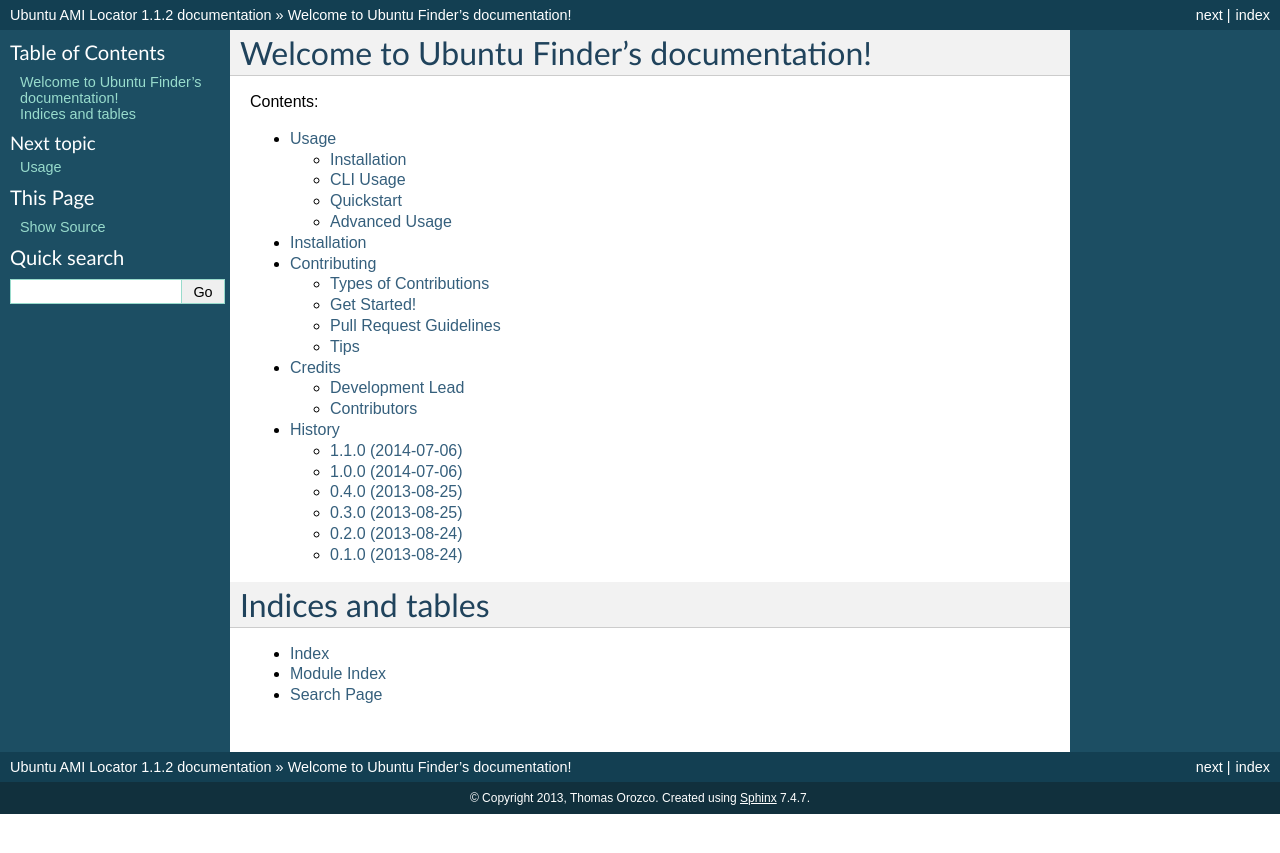
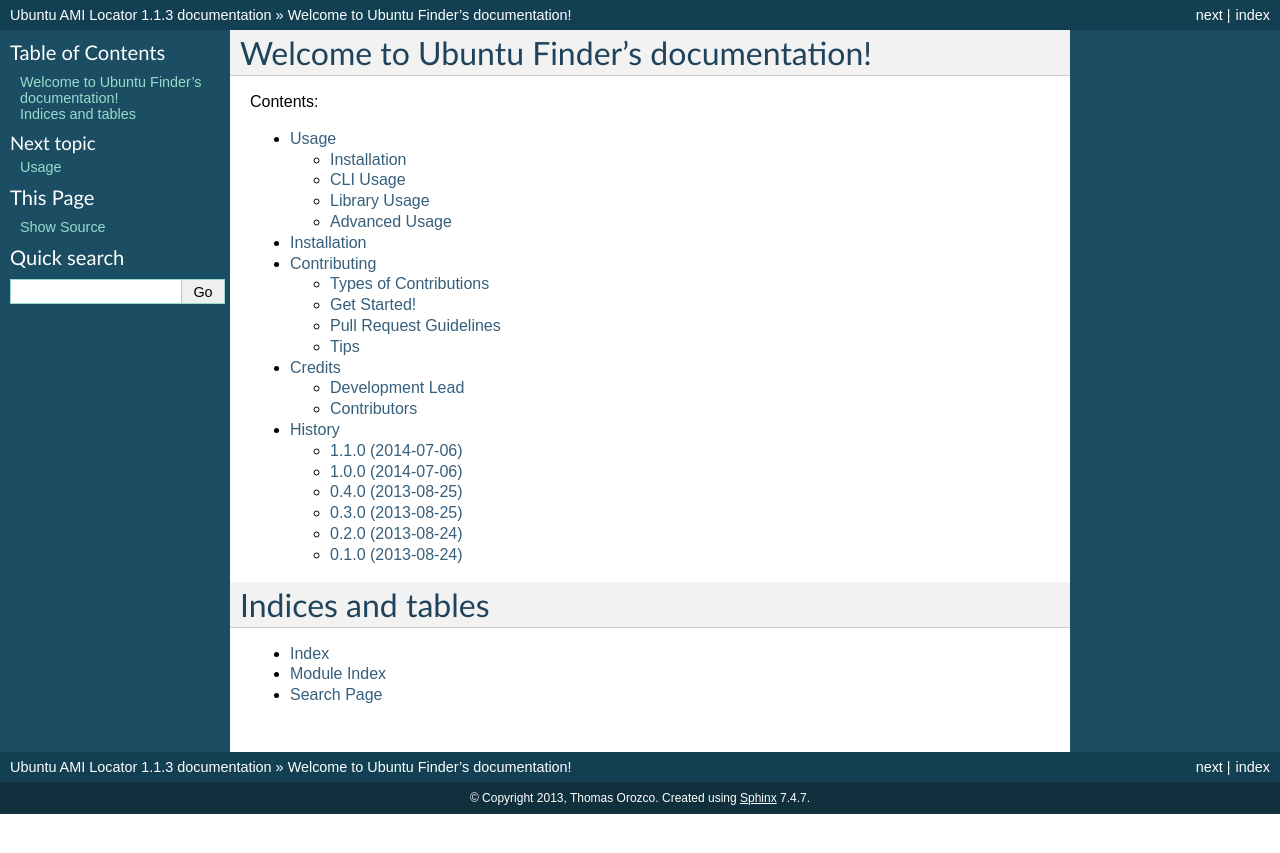
Before and after one commit to krallin/ubuntufinder, a Sphinx documentation site: the page built from docs/index.rst, in a window 1280 px wide. Shown: the top 853 px of the page. Built offline with Sphinx 7.4.7, drawn with Linux system fonts in a browser that asks for light colours.

Commit message:
Clarify general docs

```diff
--- a/docs/usage.rst
+++ b/docs/usage.rst
@@ -22,8 +22,8 @@
 Run ``ubuntufinder -h`` for usage information.
 
 
-Quickstart
-**********
+Library Usage
+*************
 
 ::
 
--- a/ubuntufinder/version.py
+++ b/ubuntufinder/version.py
@@ -1,2 +1,2 @@
 #coding:utf-8
-__version__ = '1.1.2'
+__version__ = '1.1.3'
```
